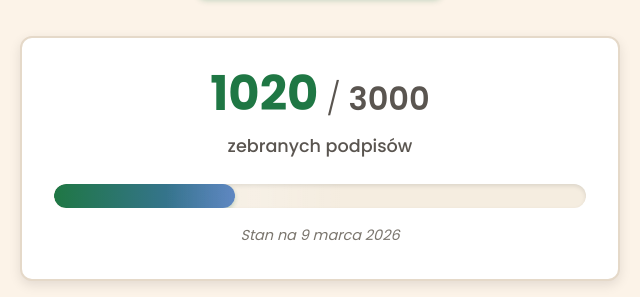
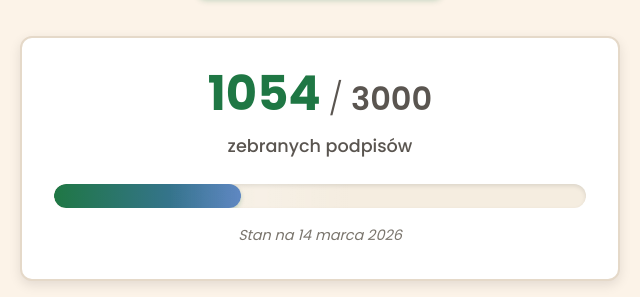
Before and after one commit to tadeoos/rada-stary-mokotow, a website built with webpack: page index.html in a window 1280 px wide. Shown: the part 565-862 px from the top of the page, 320-960 px from the left. Built offline with nearby package versions, Linux system fonts and the light colour scheme; no server answers.

Commit message:
bump counter to 1054, add bump-counter skill
Co-Authored-By: Claude Opus 4.6 <noreply@anthropic.com>

```diff
--- a/index.html
+++ b/index.html
@@ -46,7 +46,7 @@
       <div class="signature-counter">
         <div class="counter-header">
           <div class="counter-numbers">
-            <span class="counter-current">1020</span>
+            <span class="counter-current">1054</span>
             <span class="counter-separator">/</span>
             <span class="counter-target">3000</span>
           </div>
@@ -55,7 +55,7 @@
         <div class="progress-bar">
           <div class="progress-fill"></div>
         </div>
-        <div class="counter-date">Stan na 9 marca 2026</div>
+        <div class="counter-date">Stan na 14 marca 2026</div>
       </div>
     </div>
   </section>
```
Also changed, not shown: .claude/skills/bump-counter.md (added).
